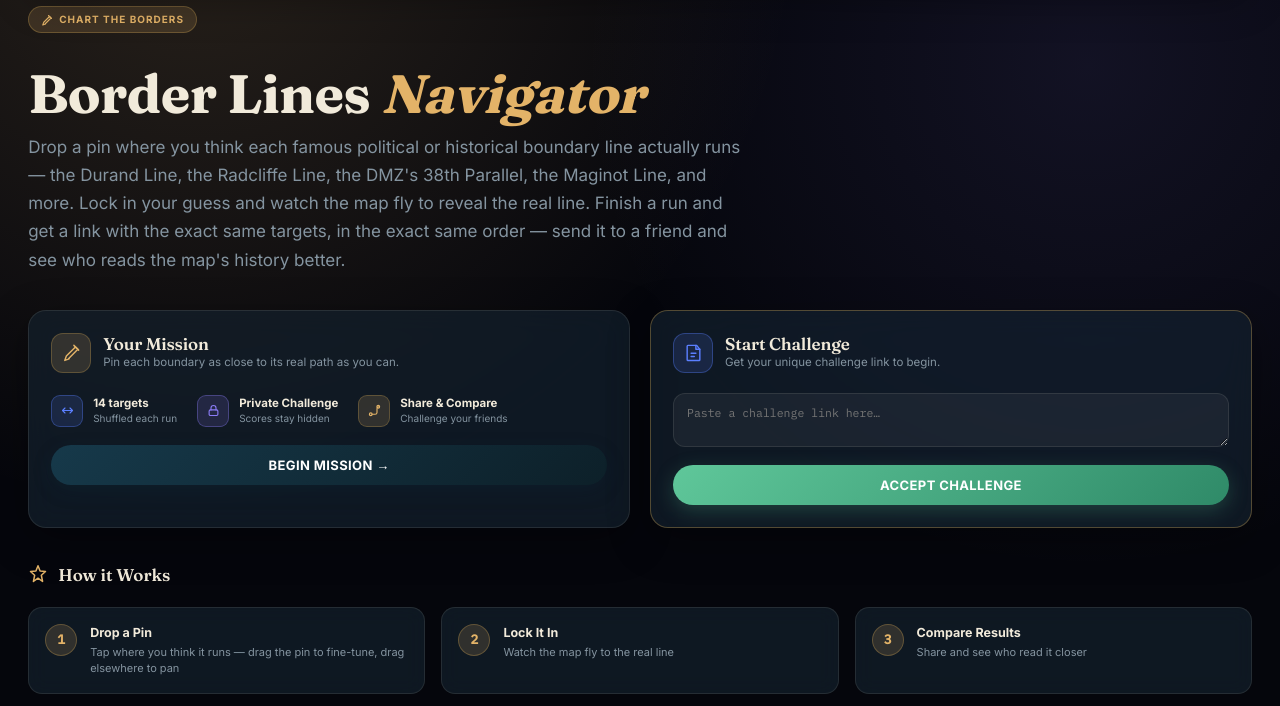
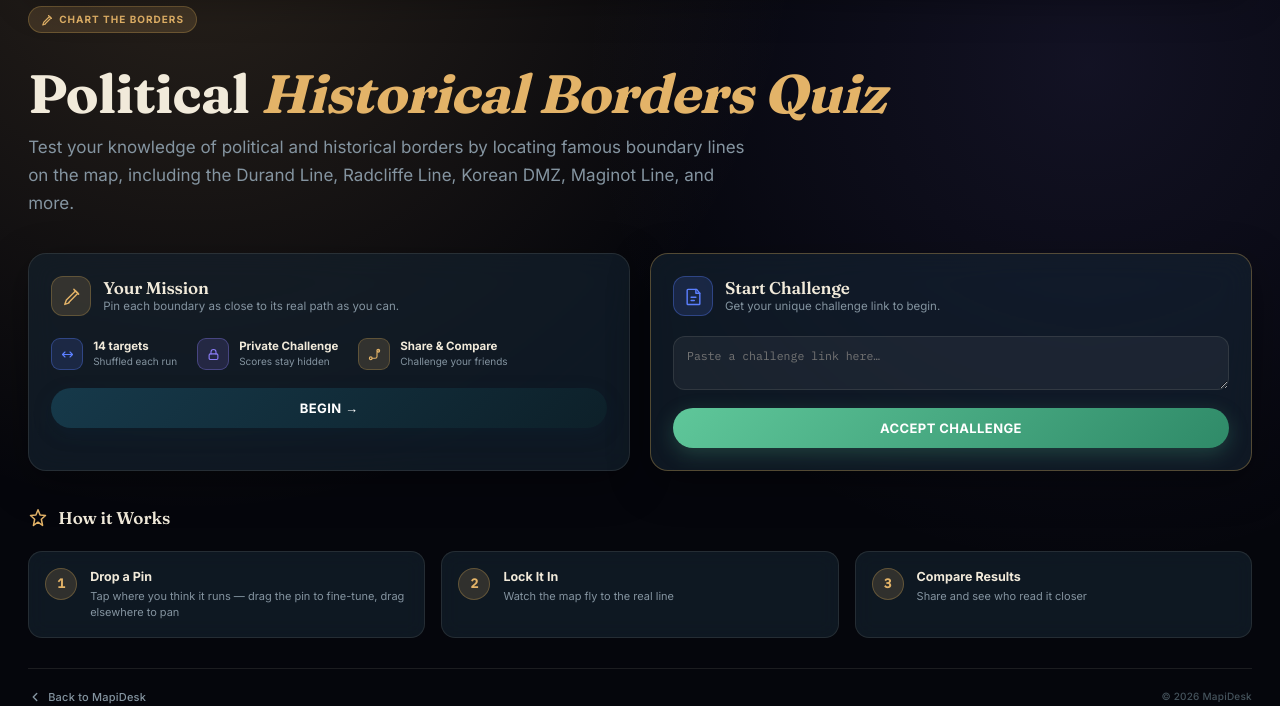
Before and after one commit to abhu001987/shorutoo, a plain HTML site: page border.html in a window 1280 px wide. Shown: the part 94-800 px from the top of the page. Drawn offline with nearby package versions, Linux system fonts and the light colour scheme; no server answers.

Commit message:
Update border.html

```diff
--- a/border.html
+++ b/border.html
@@ -3,8 +3,8 @@
 <head>
 <meta charset="UTF-8">
 <meta name="viewport" content="width=device-width, initial-scale=1.0, maximum-scale=1.0, user-scalable=no, viewport-fit=cover">
-<title>Border Lines Navigator — Political &amp; Historical Boundaries Quiz | MapiDesk</title>
-
+<title>Political & Historical Borders Quiz | MapiDesk</title>
+<meta name="description" content="Test your geography and history knowledge by locating famous political and historical borders on the map. Find the Durand Line, Radcliffe Line, Korean DMZ, Maginot Line, and more.">
 <!-- Theme: set instantly, before any CSS loads -->
 <script>
   (function() {
@@ -505,8 +505,8 @@
             <svg width="12" height="12" viewBox="0 0 24 24" fill="none" stroke="currentColor" stroke-width="2.2" stroke-linecap="round" stroke-linejoin="round"><path d="M9 20l-5.5 2 2-5.5L17 5l3 3-11.5 11.5z"/><path d="M15 3l6 6"/></svg>
             Chart the Borders
           </div>
-          <h1>Border Lines <span>Navigator</span></h1>
-          <p class="sub">Drop a pin where you think each famous political or historical boundary line actually runs — the Durand Line, the Radcliffe Line, the DMZ's 38th Parallel, the Maginot Line, and more. Lock in your guess and watch the map fly to reveal the real line. Finish a run and get a link with the exact same targets, in the exact same order — send it to a friend and see who reads the map's history better.</p>
+          <h1>Political <span>Historical Borders Quiz</span></h1>
+          <p class="sub">Test your knowledge of political and historical borders by locating famous boundary lines on the map, including the Durand Line, Radcliffe Line, Korean DMZ, Maginot Line, and more.</p>
         </div>
       </div>
 
@@ -536,7 +536,7 @@
                 <div class="mini-stat-text"><span class="t">Share &amp; Compare</span><span class="d">Challenge your friends</span></div>
               </div>
             </div>
-            <button class="btn btn-primary" style="width:100%;margin-top:18px;" onclick="startFreshGame()">Begin Mission →</button>
+            <button class="btn btn-primary" style="width:100%;margin-top:18px;" onclick="startFreshGame()">Begin →</button>
           </div>
         </div>
 
```
